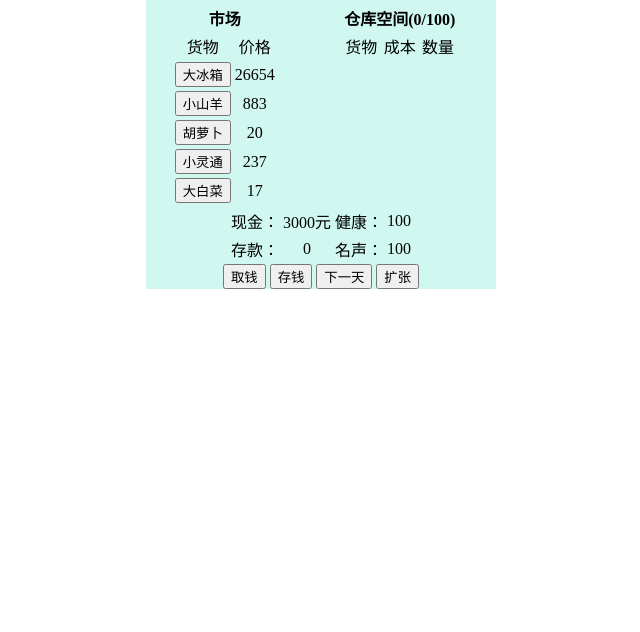
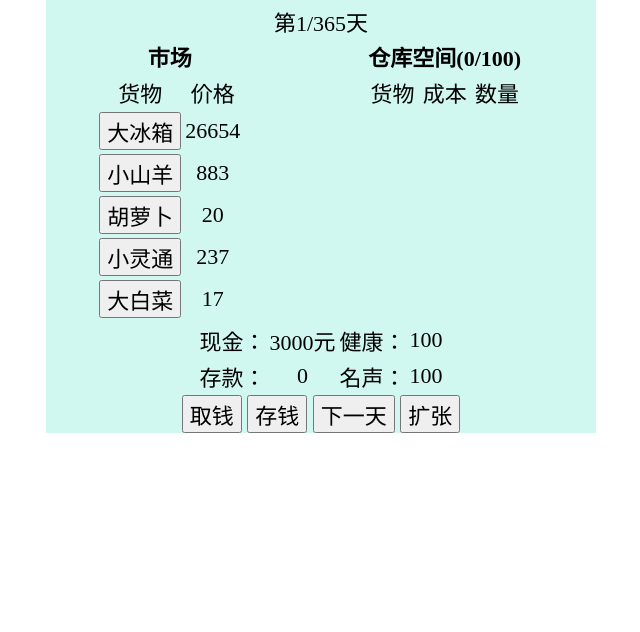
Before and after one commit to AmosLee94/xiaomaimai, a plain HTML site: page index.html in a window 1280 px wide. Shown: the part 168-800 px from the top of the page, without its empty margins (319-959 px from the left). Drawn offline with Linux system fonts and the light colour scheme.

Commit message:
font-size

```diff
--- a/index.html
+++ b/index.html
@@ -10,8 +10,9 @@
 			font-family: 仿宋;
 			user-select: none;
 			text-align: center;
-			width: 350px;
+			width: 550px;
 			background-color: rgba(127, 236, 213, 0.356);
+			font-size: 22px;
 		}
 		.store{
 			float: left;
@@ -34,6 +35,7 @@
 		}
 		button{
 
+			font-size: 22px;
 			font-family: 仿宋;
 		}
 	</style>
```
